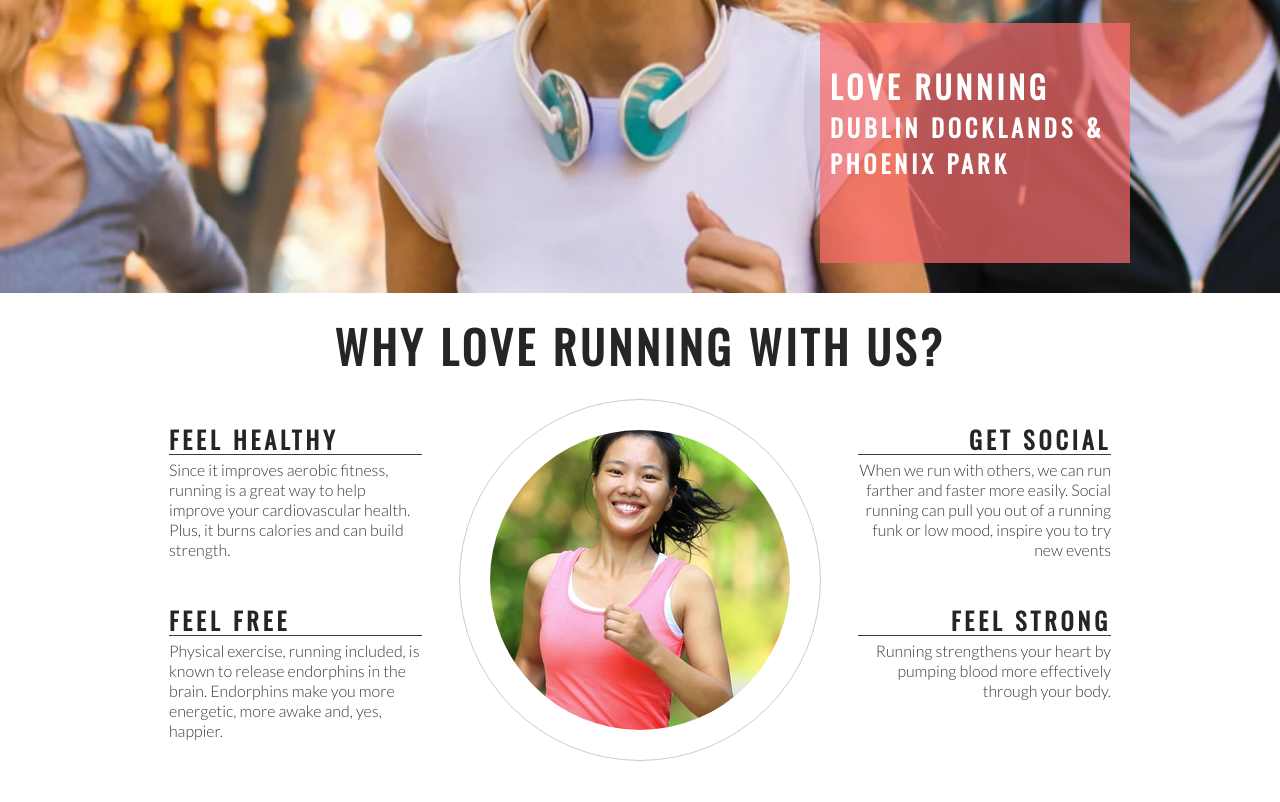
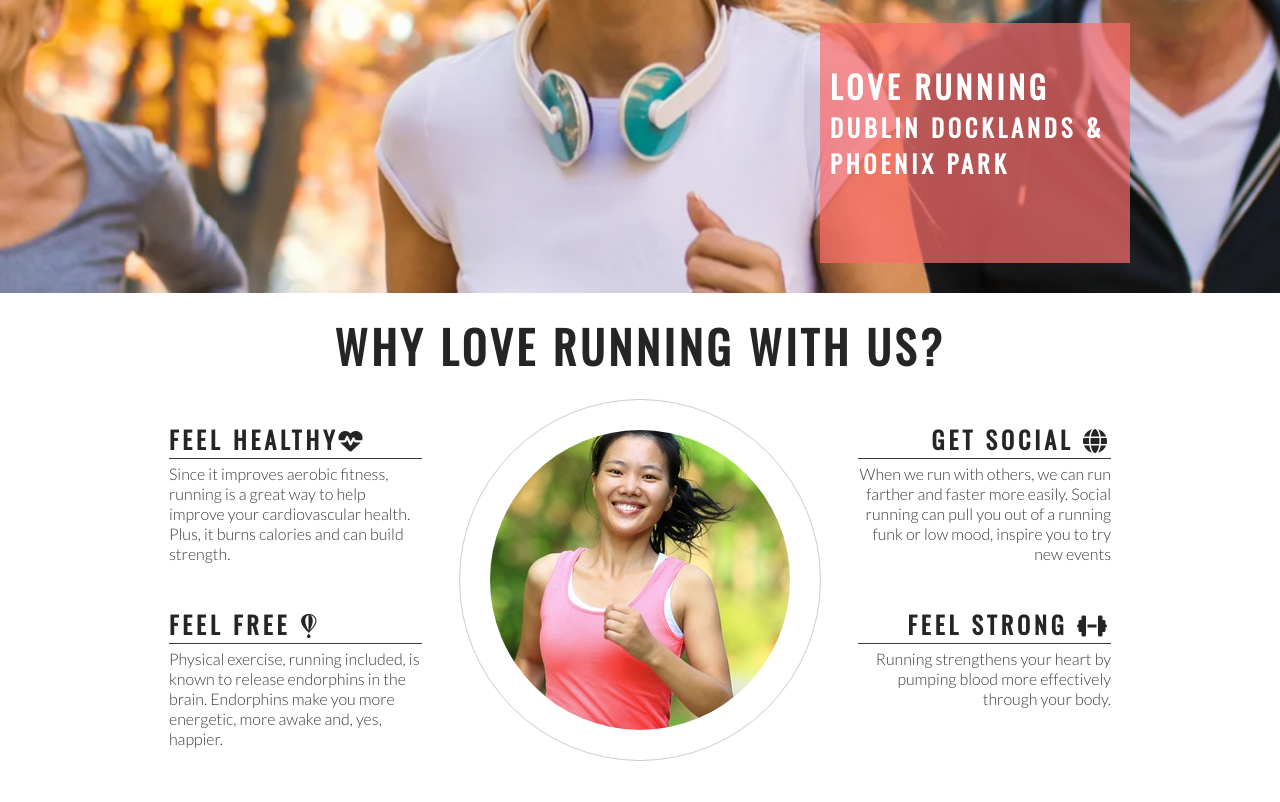
Before and after one commit to DenysRudenko/Love-Running-Web, a plain HTML site: page index.html in a window 1280 px wide. Shown: the part 382-1184 px from the top of the page. Drawn offline with nearby package versions, Linux system fonts and the light colour scheme.

Commit message:
Add Font Awesome icons to club ethos sections

```diff
--- a/index.html
+++ b/index.html
@@ -43,7 +43,7 @@
         <h2 id="welcome">Why Love Running With Us?</h2>
         <div id="left-about">
             <div class="left-about-heading">
-                <h2>Feel Healthy</h2>
+                <h2>Feel Healthy<i class="fa-solid fa-heart-pulse"></i></h2>
                 <hr>
                 <p>
                     Since it improves aerobic fitness, running is a great way to help improve your cardiovascular
@@ -51,7 +51,7 @@
                 </p>
             </div>
             <div class="left-about-heading">
-                <h2>Feel Free</h2>
+                <h2>Feel Free <i class="fa-brands fa-fly"></i></h2>
                 <hr>
                 <p>
                     Physical exercise, running included, is known to release endorphins in the brain. Endorphins make
@@ -61,13 +61,13 @@
         </div>
         <div id="right-about">
             <div class="right-about-heading">
-                <h2>Get Social</h2>
+                <h2>Get Social <i class="fa-solid fa-globe"></i></h2>
                 <hr>
                 <p>When we run with others, we can run farther and faster more easily. Social running can pull you out
                     of a running funk or low mood, inspire you to try new events</p>
             </div>
             <div class="right-about-heading">
-                <h2>Feel Strong</h2>
+                <h2>Feel Strong <i class="fa-solid fa-dumbbell"></i></h2>
                 <hr>
                 <p>
                     Running strengthens your heart by pumping blood more effectively through your body.
@@ -88,6 +88,9 @@
     <footer>
         social links here
     </footer>
+
+    <!--  font awesome script -->
+    <script src="https://kit.fontawesome.com/4fe670e1ad.js" crossorigin="anonymous"></script>
 </body>
 
 </html>
```
